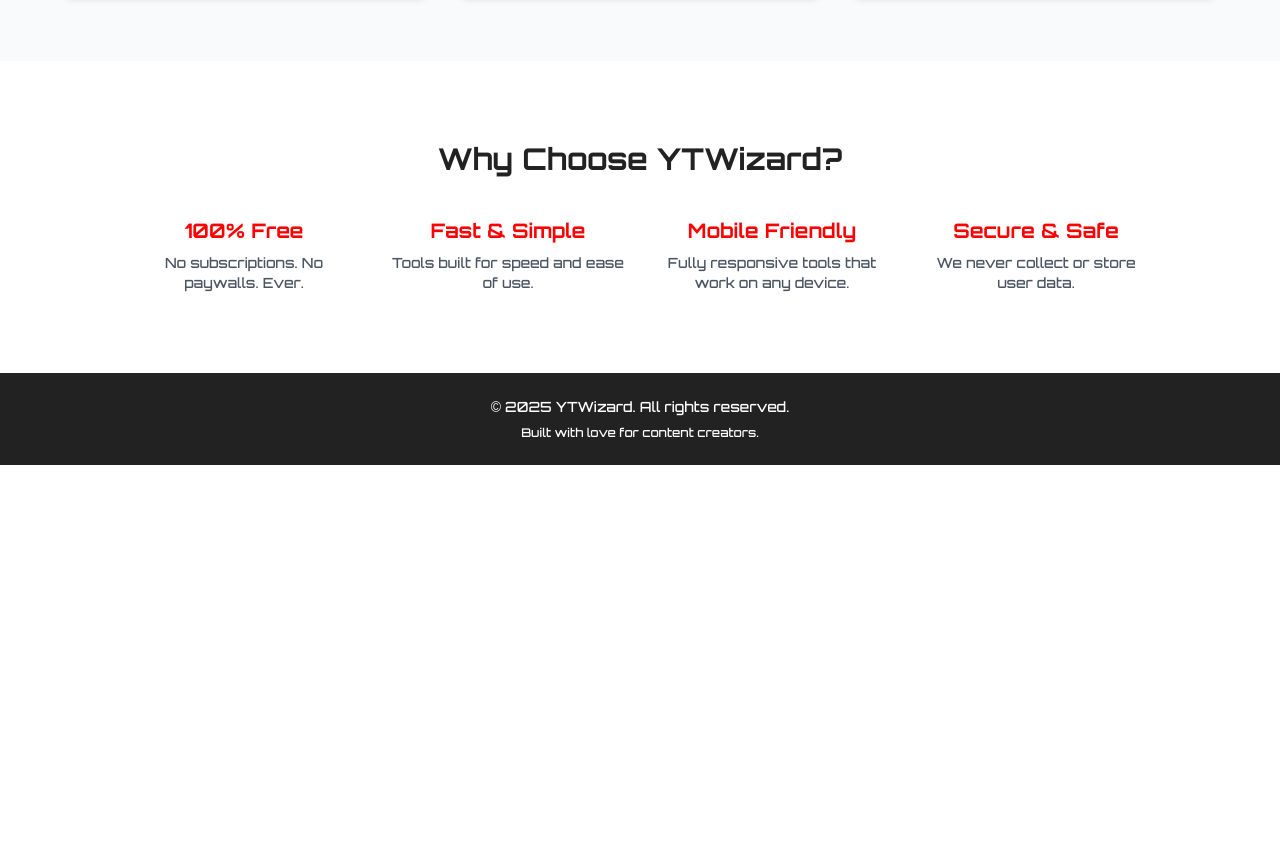
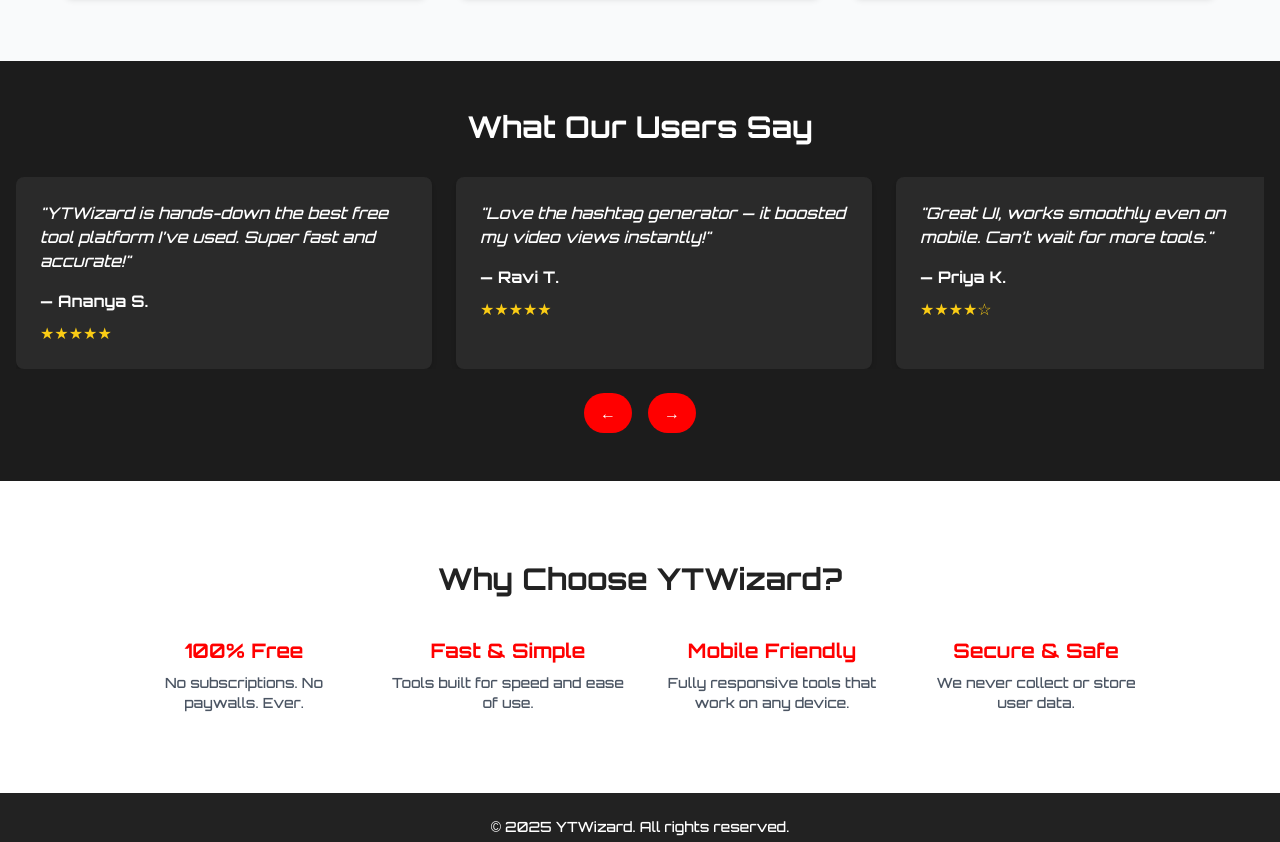
Before and after one commit to adityawebtech/ytforge, a plain HTML site: page index.html in a window 1280 px wide. Shown: the part 923-1765 px from the top of the page. Before the commit the page ends 1388 px from the top, so only its background shows below. Drawn offline with nearby package versions, Linux system fonts and the light colour scheme.

Commit message:
Update index.html

```diff
--- a/index.html
+++ b/index.html
@@ -95,6 +95,40 @@
     </div>
   </section>
 
+  <!-- Customer Feedback Slider -->
+<section class="bg-[#1c1c1c] py-12 text-white">
+  <div class="container mx-auto px-4">
+    <h2 class="text-3xl font-bold text-center mb-8">What Our Users Say</h2>
+    <div class="relative overflow-hidden">
+      <div id="testimonial-track" class="flex transition-transform duration-500 space-x-6">
+        <!-- Testimonial 1 -->
+        <div class="min-w-full md:min-w-[50%] lg:min-w-[33.333%] bg-[#2a2a2a] rounded-lg p-6 shadow-md">
+          <p class="mb-4 italic">"YTWizard is hands-down the best free tool platform I’ve used. Super fast and accurate!"</p>
+          <div class="font-semibold">— Ananya S.</div>
+          <div class="text-yellow-400 mt-2">★★★★★</div>
+        </div>
+        <!-- Testimonial 2 -->
+        <div class="min-w-full md:min-w-[50%] lg:min-w-[33.333%] bg-[#2a2a2a] rounded-lg p-6 shadow-md">
+          <p class="mb-4 italic">"Love the hashtag generator — it boosted my video views instantly!"</p>
+          <div class="font-semibold">— Ravi T.</div>
+          <div class="text-yellow-400 mt-2">★★★★★</div>
+        </div>
+        <!-- Testimonial 3 -->
+        <div class="min-w-full md:min-w-[50%] lg:min-w-[33.333%] bg-[#2a2a2a] rounded-lg p-6 shadow-md">
+          <p class="mb-4 italic">"Great UI, works smoothly even on mobile. Can’t wait for more tools."</p>
+          <div class="font-semibold">— Priya K.</div>
+          <div class="text-yellow-400 mt-2">★★★★☆</div>
+        </div>
+      </div>
+    </div>
+    <!-- Navigation Buttons -->
+    <div class="flex justify-center mt-6 space-x-4">
+      <button id="prev" class="bg-[#FF0000] hover:bg-red-700 text-white px-4 py-2 rounded-full">&larr;</button>
+      <button id="next" class="bg-[#FF0000] hover:bg-red-700 text-white px-4 py-2 rounded-full">&rarr;</button>
+    </div>
+  </div>
+</section>
+
   <!-- About / Why Choose Us -->
   <section id="about" class="py-20 bg-white text-center">
     <div class="max-w-5xl mx-auto">
```
